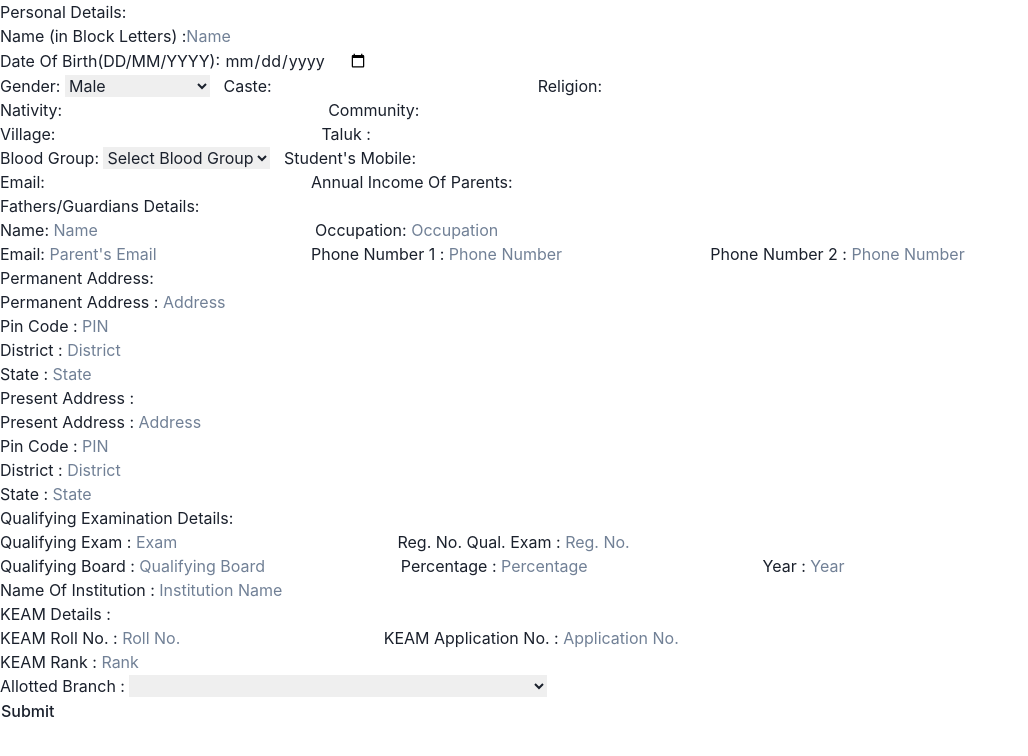
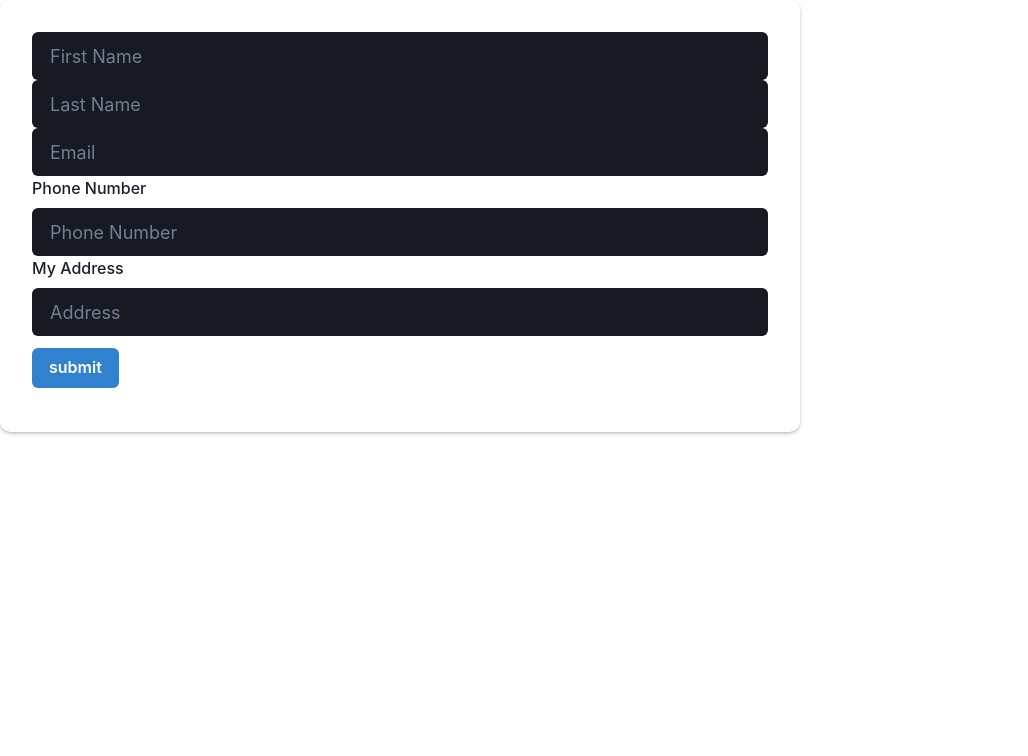
Before and after one commit to hacksh4w/test, a React (Vite) app: page / in a window 1280 px wide. Shown: the top 756 px of the page, without its empty margins (0-1028 px from the left). Built offline with nearby package versions, Linux system fonts and the light colour scheme.

Commit message:
fix errors

```diff
--- a/src/App.tsx
+++ b/src/App.tsx
@@ -1,13 +1,15 @@
-
 // import React from 'react'
-import Pages from './Pages'
-import TryForm from './tryForm'
-
+import Pages from "./Pages";
+import TryForm from "./TryForm";
+import { useForm, FormProvider } from "react-hook-form";
 export default function App() {
-        return (
-          <>
-           {/*} <TryForm />    */}
-            <Pages />
-          </>
-        )
-    }
+  const methods = useForm();
+  return (
+    <>
+      <FormProvider {...methods}>
+        <TryForm />
+      </FormProvider>
+      {/* <Pages /> */}
+    </>
+  );
+}
--- a/src/TryForm.tsx
+++ b/src/TryForm.tsx
@@ -138,7 +138,7 @@
         </div>
       </form>
       </FormProvider>
-      <DevTool />
+      {/* <DevTool /> */}
         {/* Conditional rendering based on formData
         {formData ? (
             <PDFViewer style={{ width: '100%', height: '100vh' }}>
--- a/src/components/CI.tsx
+++ b/src/components/CI.tsx
@@ -30,15 +30,17 @@
 import { Input as ChakraInput, FormLabel, FormControl, InputProps as ChakraInputProps, FormErrorMessage } from "@chakra-ui/react"
 import { FieldError, FieldErrorsImpl, Merge } from 'react-hook-form'
 import { Control, useController } from "react-hook-form";
+import { forwardRef } from "@chakra-ui/react";
 interface InputProps extends ChakraInputProps {
     name: string;
     label?: string;
-   control: Control<any>
+   control?: Control<any>
     placeholder?: string;
    errors?: FieldError | Merge<FieldError, FieldErrorsImpl> | undefined;
 }
 
-const CInput: React.FC<InputProps> = ({ name , label, placeholder, errors = null, control, ...rest }) => {
+const CInput: React.FC<InputProps> =
+    forwardRef(({ name , label, placeholder, errors = null, control, ...rest }, ref)=>{
         return (
             <FormControl isInvalid={!!errors}>
                 {label && <FormLabel htmlFor={name}>{label}</FormLabel>}
@@ -57,12 +59,12 @@
                 />
                 {errors && (
                     <FormErrorMessage>
-                    {errors.message}   {/*decide if it shud be error or errors */}
+                        {errors.message?.toString()}   {/*decide if it shud be error or errors */}
                     </FormErrorMessage>
                 )}
 
             </FormControl>
         );
-}
+    })
 
 export default CInput;
```
Lines whose indentation alone changed are shown as unchanged.
